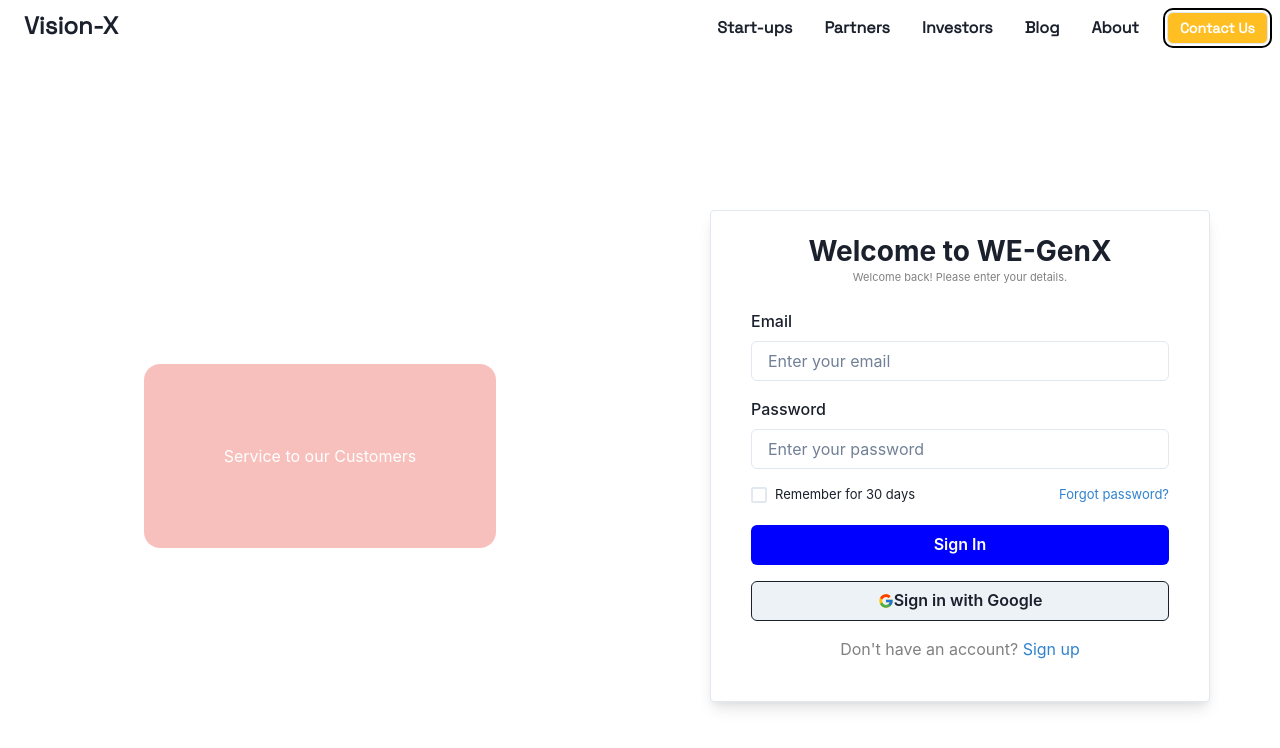
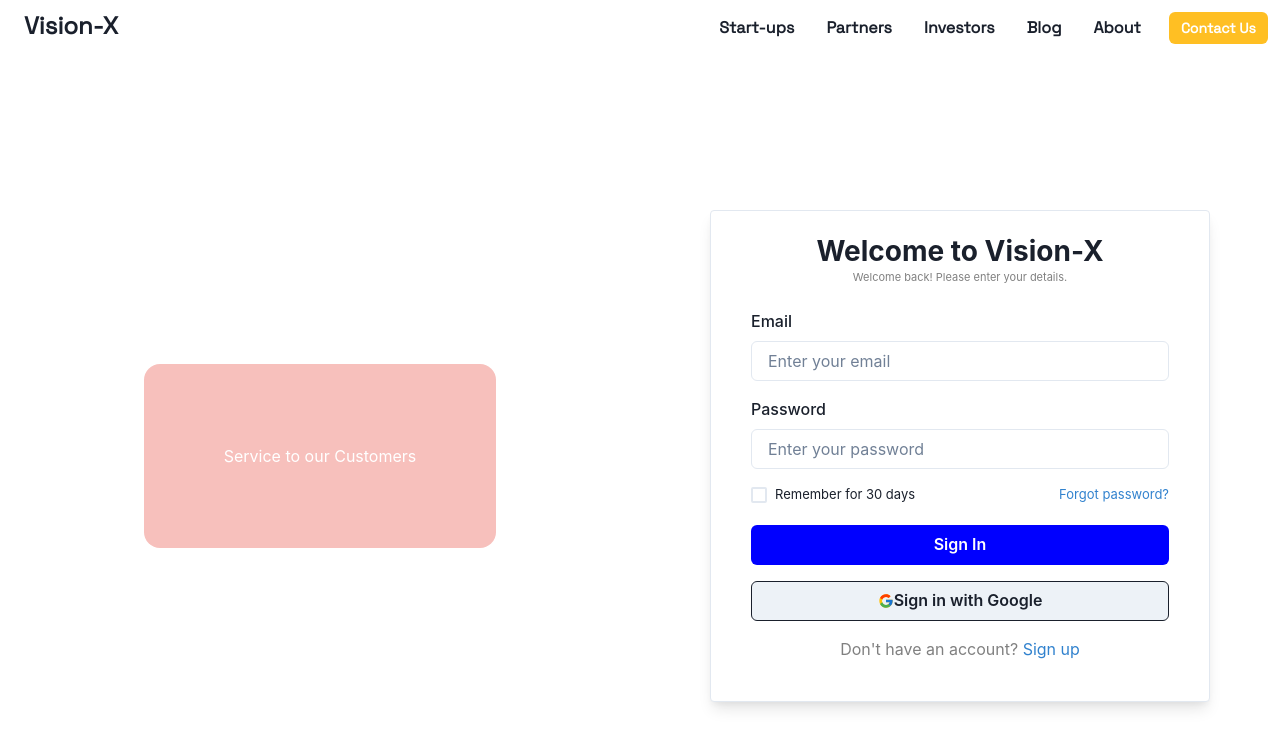
Before and after one commit to aditya-kd/visionx, a React (Create React App) app: page /investorlogin in a window 1280 px wide. Shown: the top 748 px of the page. Built offline with nearby package versions, Linux system fonts and the light colour scheme.

Commit message:
#3 Minor corrections

```diff
--- a/src/App.js
+++ b/src/App.js
@@ -23,7 +23,7 @@
           <Route path="/blog" element={<Blog />} />
           <Route path="/about" element={<About />} />
           <Route path="/investorlogin" element={<InvestorLogin />} />
-          <Route path="startuplogin" element={<StartupLogin />} />
+          <Route path="/startuplogin" element={<StartupLogin />} />
         </Routes>
       </BrowserRouter>
     </Box>
--- a/src/components/InvestorLogin.jsx
+++ b/src/components/InvestorLogin.jsx
@@ -61,7 +61,7 @@
 const LoginHeader = () => {
   return (
     <Box textAlign='center'>
-      <Heading fontSize={'28px'}>Welcome to WE-GenX</Heading>
+      <Heading fontSize={'28px'}>Welcome to Vision-X</Heading>
       <Text fontSize={'11px'} color={"grey"}>
         Welcome back! Please enter your details.
       </Text>
--- a/src/components/Navbar.jsx
+++ b/src/components/Navbar.jsx
@@ -66,8 +66,7 @@
               bgColor={"#FFBF23"}
               color={"white"}
               size={"sm"}
-              variant={"outline"}
-              outlineColor={"black"}
+              variant={"ghost"}
               _hover={{ bgColor: "#FFD369" }}
             >
               Contact Us
@@ -102,7 +101,7 @@
             <DrawerOverlay />
             <DrawerContent>
               <DrawerCloseButton />
-              <DrawerHeader>Welcome!</DrawerHeader>
+              <DrawerHeader>Vision-X</DrawerHeader>
 
               <DrawerBody>
                 <UnorderedList
@@ -112,27 +111,26 @@
                   onClick={onClose}
                 >
                   <Link to={"/start-ups"}>
-                    <li className="navbar-li">Start-ups</li>
+                    <li className="drawer-li">Start-ups</li>
                   </Link>
                   <Link to={"/partners"}>
-                    <li className="navbar-li">Partners</li>
+                    <li className="drawer-li">Partners</li>
                   </Link>
                   <Link to={"/investors"}>
-                    <li className="navbar-li">Investors</li>
+                    <li className="drawer-li">Investors</li>
                   </Link>
                   <Link to={"/blog"}>
-                    <li className="navbar-li">Blog</li>
+                    <li className="drawer-li">Blog</li>
                   </Link>
                   <Link to={"/about"}>
-                    <li className="navbar-li">About</li>
+                    <li className="drawer-li">About</li>
                   </Link>
                   <ListItem p={"2"}>
                     <Button
                       bgColor={"#FFBF23"}
                       color={"white"}
                       size={"sm"}
-                      variant={"outline"}
-                      outlineColor={"black"}
+                      variant={"ghost"}
                       _hover={{ bgColor: "#FFD369" }}
                     >
                       Contact Us
--- a/src/components/StartupLogin.jsx
+++ b/src/components/StartupLogin.jsx
@@ -61,7 +61,7 @@
 const LoginHeader = () => {
   return (
     <Box textAlign='center'>
-      <Heading fontSize={'28px'}>Welcome to WE-GenX</Heading>
+      <Heading fontSize={'28px'}>Welcome to Vision-X</Heading>
       <Text fontSize={'11px'} color={"grey"}>
         Welcome back! Please enter your details.
       </Text>
--- a/src/index.css
+++ b/src/index.css
@@ -18,3 +18,7 @@
 .navbar-li:hover {
   background-color: rgba(0, 0, 0, 0.04);
 }
+
+.drawer-li {
+  padding: 8px;
+}
```
